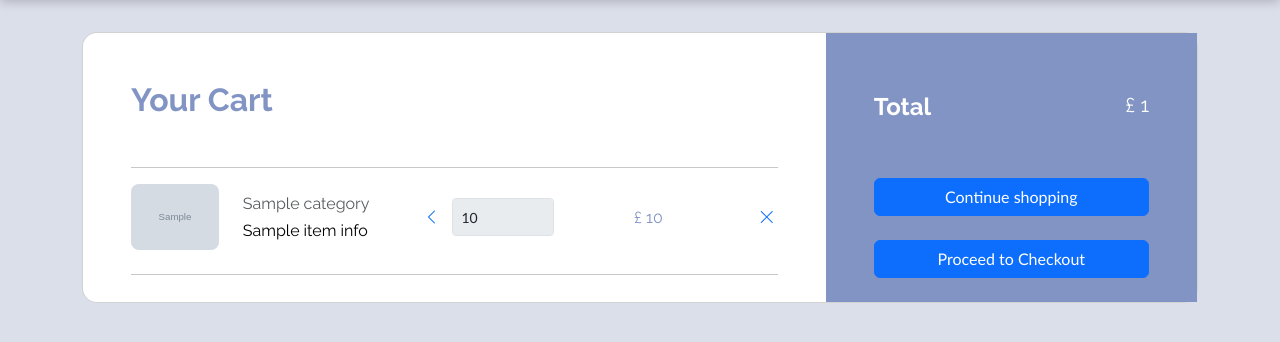
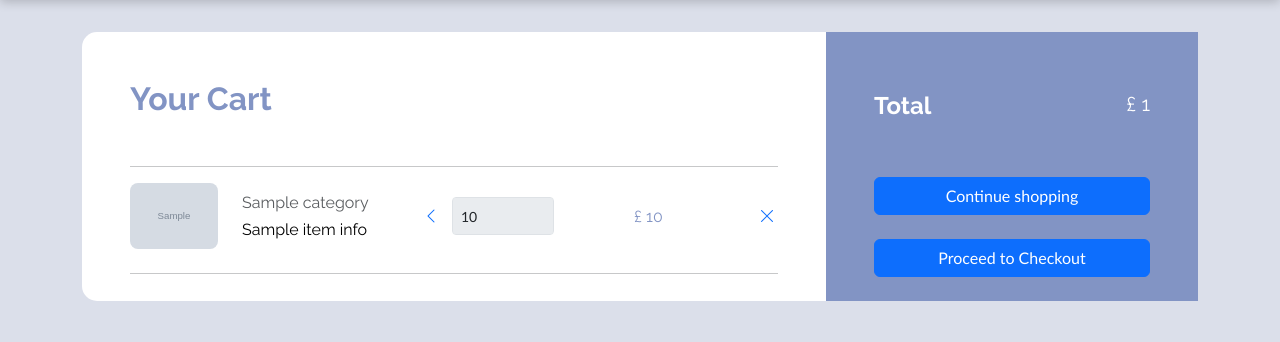
Before and after one commit to 1391819/SFIA-CRUD-core-project, a Flask app: template application/templates/cart_page.html in a window 1280 px wide. Shown: the part 56-398 px from the top of the page. Run offline with Flask 3, Linux system fonts and the light colour scheme; the template is opened without the code that fills it: most values are stand-ins (such as "Sample title", 1, 10 or a date in 2020); grey boxes marked "Sample" are stand-in pictures; parts of the project's set-up code (start-up, migrations or seed data) failed here and were passed over.

Commit message:
RN: fixed card border in cart page

```diff
--- a/application/templates/cart_page.html
+++ b/application/templates/cart_page.html
@@ -12,7 +12,7 @@
 <section class="container h-100">
 	<div class="row d-flex justify-content-center align-items-center h-100">
 		<div class="col-12">
-			<div class="card" style="border-radius: 15px">
+			<div class="card" style="border-radius: 15px; border: none">
 				<div class="row g-0">
 					<div class="col-lg-8">
 						<div class="pt-5 px-5">
@@ -153,7 +153,7 @@
 <section class="container h-100">
 	<div class="row d-flex justify-content-center align-items-center h-100">
 		<div class="col-12">
-			<div class="card" style="border-radius: 15px">
+			<div class="card" style="border-radius: 15px; border: none">
 				<div class="card-body p-0">
 					<div class="row g-0">
 						<div class="col-lg-8">
```
